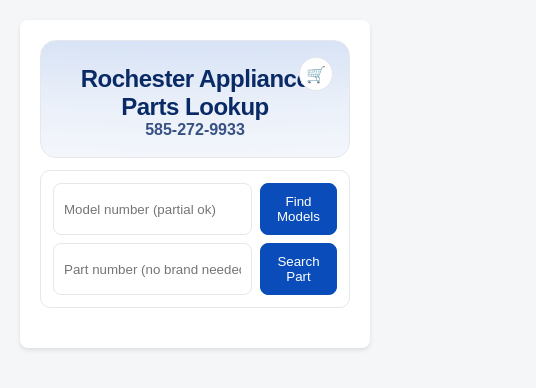
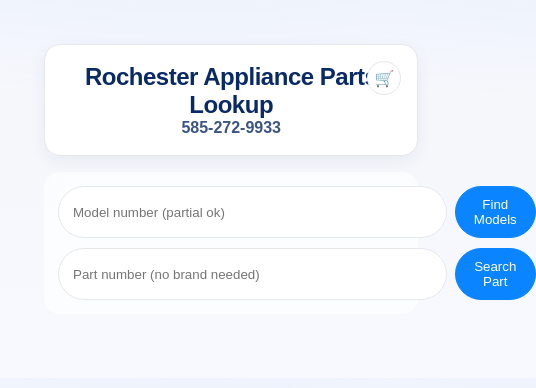
Before and after one commit to Rochester-Appliance/rocparts.com, a plain HTML site: page vandv-app/frontend/index.html in a window 390 px wide. Shown: the whole page, 536 px wide, since content can reach past the window. Drawn offline with Linux system fonts and the light colour scheme.

Commit message:
style: update UI elements and improve layout consistency
- Adjusted header styles for better spacing and alignment.
- Enhanced background gradients for improved visual appeal.
- Updated button styles for a more modern look and feel.
- Increased grid column sizes for better responsiveness.
- Modified input field dimensions for improved usability.

```diff
--- a/vandv-app/frontend/script.js
+++ b/vandv-app/frontend/script.js
@@ -27,7 +27,7 @@
     const headerAnchor = document.getElementById('unified-header-anchor');
     if (headerAnchor) {
       headerAnchor.innerHTML = `
-        <div class="unified-header" style="grid-template-columns: 1fr; gap:8px;">
+        <div class="unified-header" style="grid-template-columns: 1fr; gap:10px;">
           <div class="unified-input" style="grid-column:1/-1;">
             <input id="uh-model-q" type="text" placeholder="Model number (partial ok)">
             <button id="uh-find-models">Find Models</button>
--- a/vandv-app/frontend/style.css
+++ b/vandv-app/frontend/style.css
@@ -1,43 +1,46 @@
 body {
     font-family: sans-serif;
-    background-color: #f4f6f8;
+    background:
+        radial-gradient(1200px 500px at 50% -200px, rgba(10, 76, 186, .10), transparent 60%),
+        linear-gradient(180deg, #f7f9ff 0%, #f5f7fb 30%, #f7f9ff 100%);
     color: #333;
     margin: 0;
     padding: 20px;
 }
 
 :root {
-    --brand: #0a4cba;
-    /* Rochester blue */
-    --brand-600: #083e97;
+    --brand: #0A84FF;
+    /* Requested blue */
+    --brand-600: #0066D1;
     --surface: #ffffff;
     --muted: #6b7280;
     --border: #e5e7eb;
     --card: #fafafa;
-    --bg: #f4f6f8;
+    --bg: #f7f9fc;
 }
 
 .container {
-    max-width: 1280px;
+    width: min(96vw, 1440px);
     margin: 0 auto;
-    background: #fff;
-    padding: 20px;
-    border-radius: 8px;
-    box-shadow: 0 2px 4px rgba(0, 0, 0, 0.1);
+    background: transparent;
+    padding: 24px;
 }
 
 /* Brand header */
 .brand-header {
-    position: relative;
+    position: sticky;
+    top: 0;
+    z-index: 10;
     display: grid;
     grid-template-columns: 1fr;
     justify-items: center;
     align-items: center;
-    padding: 24px 16px 18px;
-    margin-bottom: 12px;
-    background: radial-gradient(1200px 240px at 50% -60px, rgba(10, 76, 186, .18), transparent), linear-gradient(180deg, #f7faff, #ffffff 50%);
+    padding: 18px 16px;
+    margin-bottom: 16px;
+    background: #fff;
     border: 1px solid var(--border);
     border-radius: 16px;
+    box-shadow: 0 6px 18px rgba(10, 42, 102, 0.06);
 }
 
 .brand-title {
@@ -160,26 +163,40 @@
     grid-template-columns: 1fr 1fr auto;
     gap: 10px;
     align-items: center;
-    background: var(--surface);
-    border: 1px solid var(--border);
-    border-radius: 10px;
-    padding: 12px;
+    background: rgba(255, 255, 255, .65);
+    -webkit-backdrop-filter: saturate(140%) blur(8px);
+    backdrop-filter: saturate(140%) blur(8px);
+    border: none;
+    border-radius: 16px;
+    padding: 14px;
     margin-bottom: 12px;
     position: sticky;
     top: 0;
     z-index: 5;
+    justify-items: center;
+    max-width: 820px;
+    margin-left: auto;
+    margin-right: auto;
 }
 
 .unified-input {
     display: flex;
     gap: 8px;
+    justify-content: center;
 }
 
 .unified-input input {
-    flex: 1;
-    padding: 10px;
+    flex: 0 0 auto;
+    width: 520px;
+    max-width: 92vw;
+    padding: 10px 14px;
     border: 1px solid var(--border);
-    border-radius: 8px;
+    border-radius: 999px;
+}
+
+.unified-input button {
+    border-radius: 999px;
+    padding: 10px 18px;
 }
 
 #results-container {
@@ -266,7 +283,7 @@
 
 .grid {
     display: grid;
-    grid-template-columns: repeat(auto-fill, minmax(220px, 1fr));
+    grid-template-columns: repeat(auto-fill, minmax(260px, 1fr));
     gap: 12px;
 }
 
@@ -312,12 +329,12 @@
 
 .split {
     display: grid;
-    grid-template-columns: 360px 1fr;
+    grid-template-columns: 420px 1fr;
     gap: 16px;
 }
 
 #diagram-list {
-    max-height: calc(100vh - 260px);
+    max-height: calc(100vh - 300px);
     overflow: auto;
     padding-right: 6px;
 }
```
Also changed, not shown: 2 other files.
